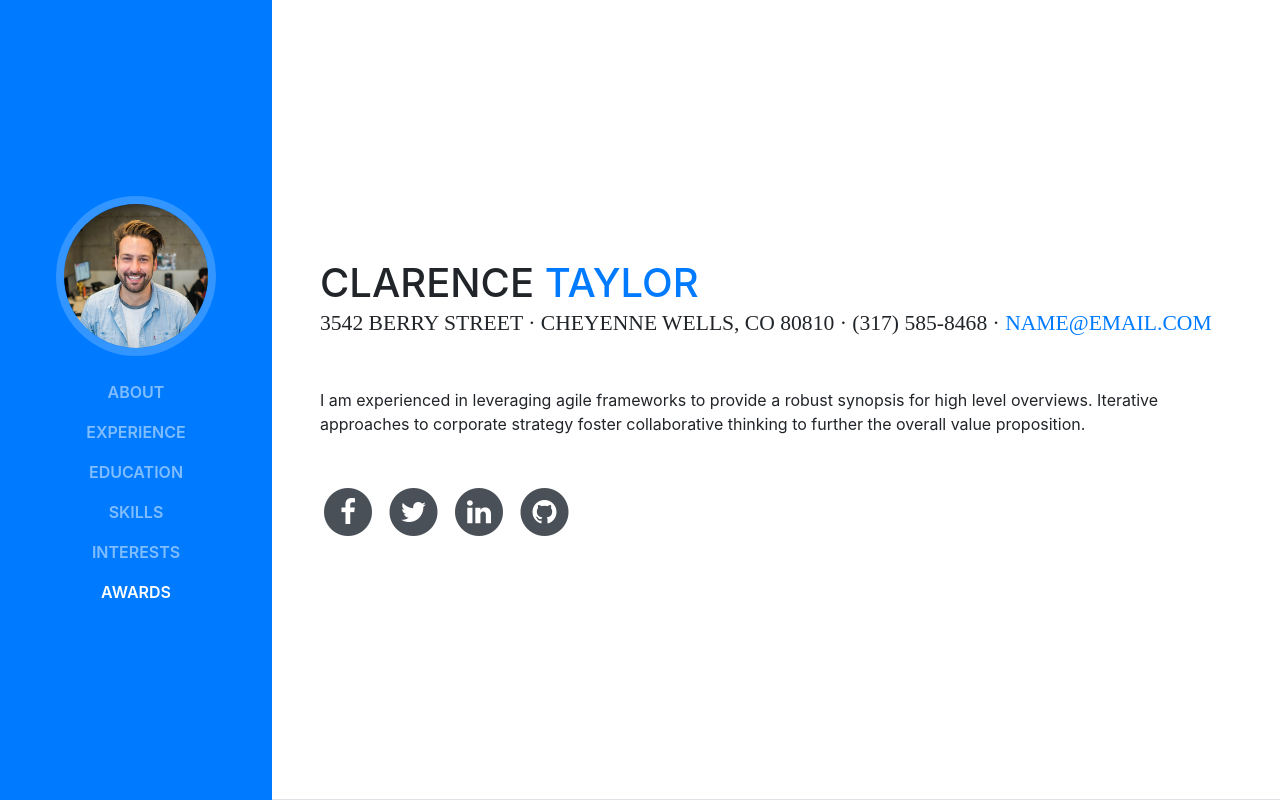
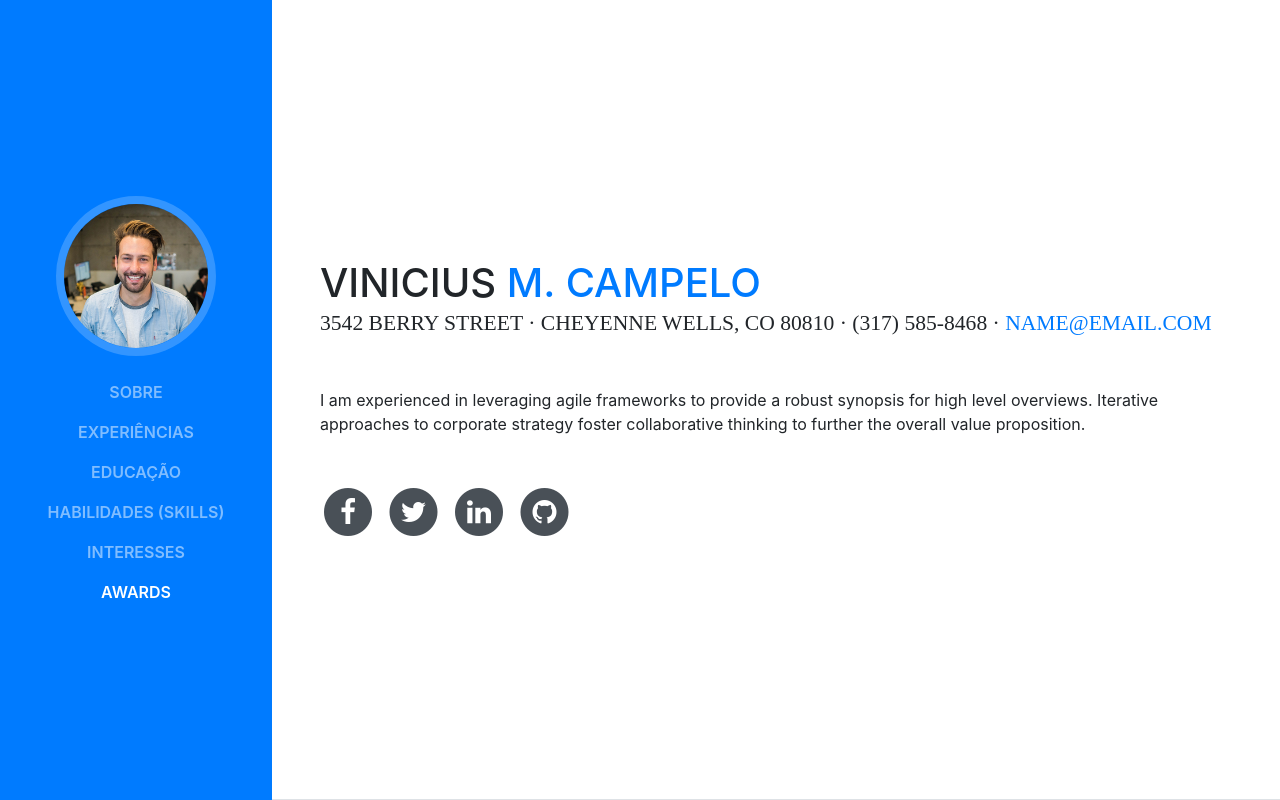
Before and after one commit to vinicius-campelo/vinicius-campelo.github.io, a website with bundled scripts: page index.html in a window 1280 px wide. Shown: the top 800 px of the page. Built offline with nearby package versions, Linux system fonts and the light colour scheme; a web font is replaced by a local one.

Commit message:
add novas alteracoes

```diff
--- a/index.html
+++ b/index.html
@@ -8,7 +8,7 @@
     <meta name="description" content="">
     <meta name="author" content="">
 
-    <title>Resume - Start Bootstrap Theme</title>
+    <title>Curriculo - Vinicius Campelo</title>
 
     <!-- Bootstrap core CSS -->
     <link href="vendor/bootstrap/css/bootstrap.min.css" rel="stylesheet">
@@ -40,19 +40,19 @@
       <div class="collapse navbar-collapse" id="navbarSupportedContent">
         <ul class="navbar-nav">
           <li class="nav-item">
-            <a class="nav-link js-scroll-trigger" href="#about">About</a>
+            <a class="nav-link js-scroll-trigger" href="#about">Sobre</a>
           </li>
           <li class="nav-item">
-            <a class="nav-link js-scroll-trigger" href="#experience">Experience</a>
+            <a class="nav-link js-scroll-trigger" href="#experience">Experi&#234;ncias</a>
           </li>
           <li class="nav-item">
-            <a class="nav-link js-scroll-trigger" href="#education">Education</a>
+            <a class="nav-link js-scroll-trigger" href="#education">Educa&#231;&#227;o</a>
           </li>
           <li class="nav-item">
-            <a class="nav-link js-scroll-trigger" href="#skills">Skills</a>
+            <a class="nav-link js-scroll-trigger" href="#skills">Habilidades (Skills)</a>
           </li>
           <li class="nav-item">
-            <a class="nav-link js-scroll-trigger" href="#interests">Interests</a>
+            <a class="nav-link js-scroll-trigger" href="#interests">Interesses</a>
           </li>
           <li class="nav-item">
             <a class="nav-link js-scroll-trigger" href="#awards">Awards</a>
@@ -65,8 +65,8 @@
 
       <section class="resume-section p-3 p-lg-5 d-flex d-column" id="about">
         <div class="my-auto">
-          <h1 class="mb-0">Clarence
-            <span class="text-primary">Taylor</span>
+          <h1 class="mb-0">Vinicius
+            <span class="text-primary">M. Campelo</span>
           </h1>
           <div class="subheading mb-5">3542 Berry Street · Cheyenne Wells, CO 80810 · (317) 585-8468 ·
             <a href="mailto:name@email.com">name@email.com</a>
```
